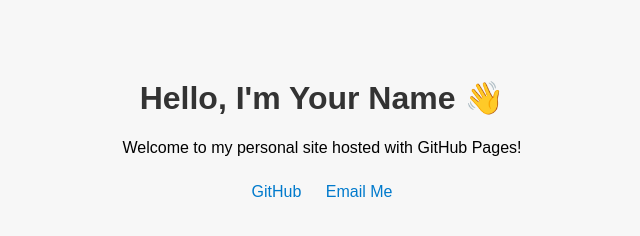
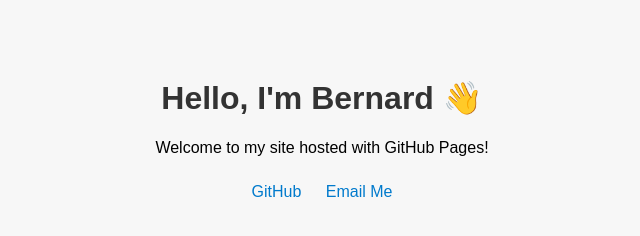
Before and after one commit to Bernard-github-account/Test-Page, a plain HTML site: page index.html in a window 1280 px wide. Shown: the whole page, without its empty margins (318-958 px from the left). Drawn offline with Linux system fonts and the light colour scheme.

Commit message:
Update index.html

```diff
--- a/index.html
+++ b/index.html
@@ -3,7 +3,7 @@
 <head>
   <meta charset="UTF-8" />
   <meta name="viewport" content="width=device-width, initial-scale=1.0"/>
-  <title>Your Name - Portfolio</title>
+  <title>Bernard - Portfolio</title>
   <style>
     body {
       font-family: Arial, sans-serif;
@@ -23,8 +23,8 @@
   </style>
 </head>
 <body>
-  <h1>Hello, I'm Your Name 👋</h1>
-  <p>Welcome to my personal site hosted with GitHub Pages!</p>
+  <h1>Hello, I'm Bernard 👋</h1>
+  <p>Welcome to my site hosted with GitHub Pages!</p>
   <div class="links">
     <a href="https://github.com/your-username">GitHub</a>
     <a href="mailto:your@email.com">Email Me</a>
```
